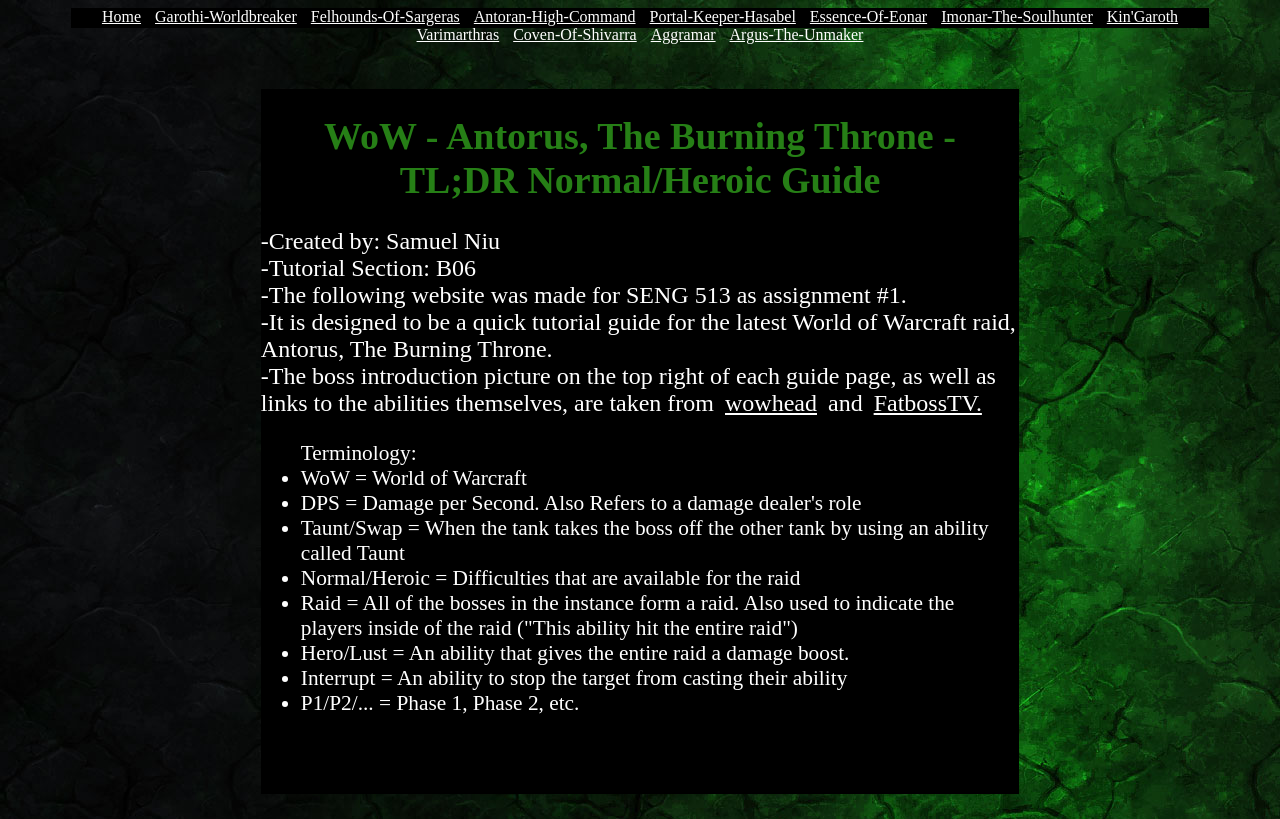
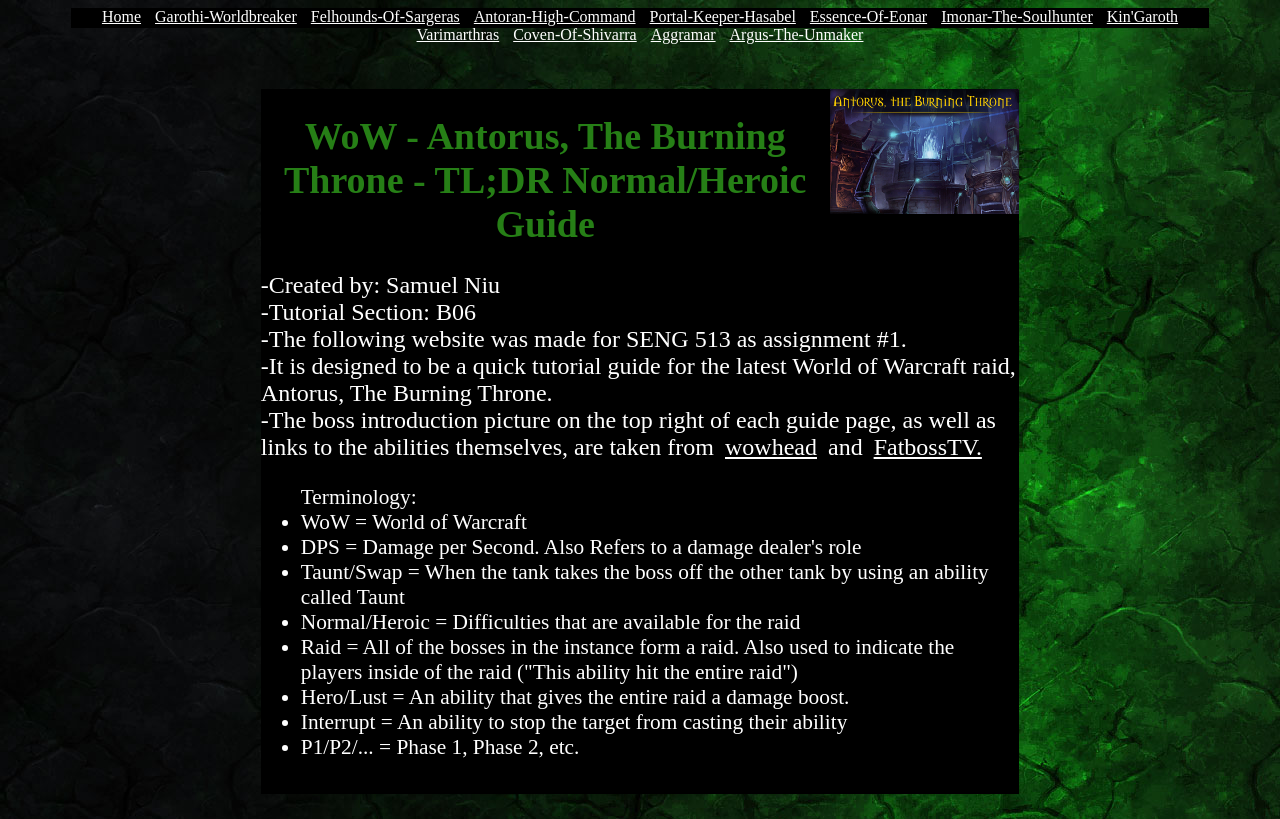
Before and after one commit to Niustein/Niustein.github.io, a plain HTML site: page Index.html in a window 1280 px wide. Drawn offline with Linux system fonts and the light colour scheme.

Commit message:
final? maybe?

```diff
--- a/Index.html
+++ b/Index.html
@@ -26,6 +26,10 @@
 
     <div id="infoContainer">
 
+        <div id="imageContainer">
+            <div id="Back12"></div>
+        </div>
+
         <h1>WoW - Antorus, The Burning Throne - TL;DR Normal/Heroic Guide</h1>
         <p id="homeAnswer">
         -Created by: Samuel Niu <br>
--- a/style.css
+++ b/style.css
@@ -183,3 +183,12 @@ background-size: contain;
 height: 100%;
 width: 100%;
 }
+
+#Back12{
+background-image: url("antorus.png");
+background-repeat: no-repeat;
+background-position: right top;
+background-size: contain;
+height: 100%;
+width: 100%;
+}
```
Also changed, not shown: Kin'Garoth.html (+1 -2 lines), KinGaroth-1.jpg (added), antorus.png (added).
